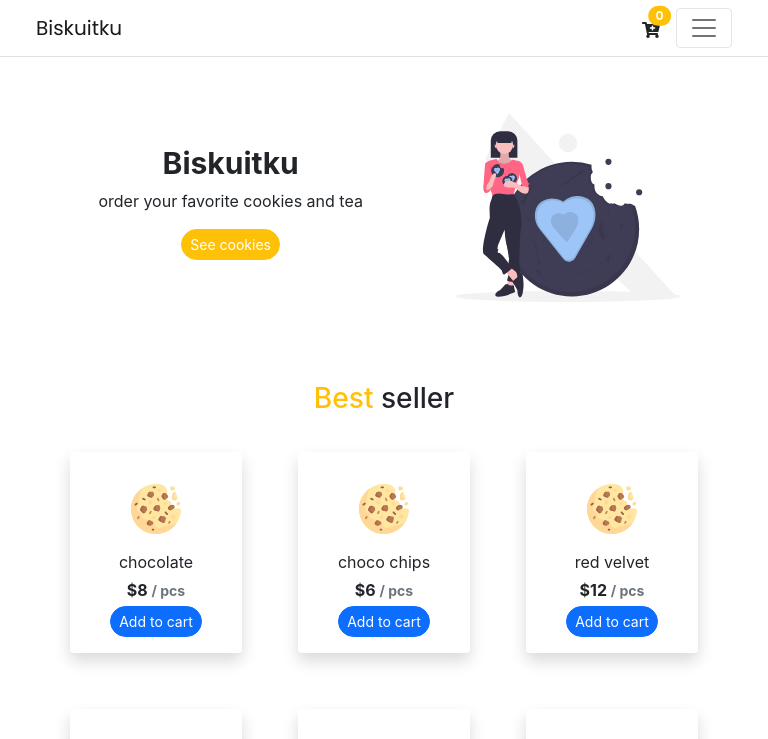
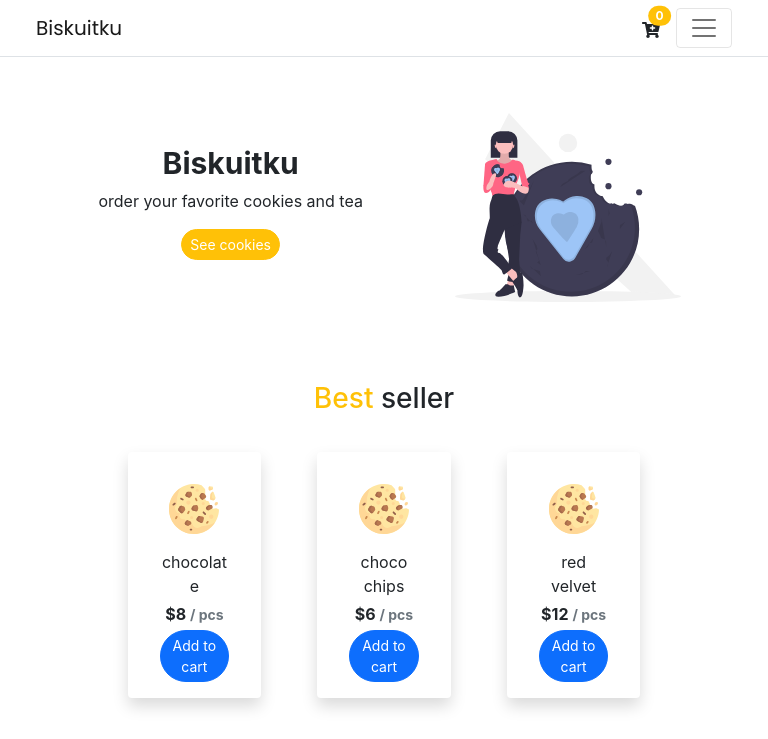
Before and after one commit to wandaaulia/redux-app, a React (Create React App) app: page /#/ in a window 768 px wide. Shown: the top 739 px of the page. Built offline with nearby package versions, Linux system fonts and the light colour scheme.

Commit message:
fix issue

```diff
--- a/src/App.css
+++ b/src/App.css
@@ -196,6 +196,10 @@
     width: 30%;
   }
 
+  .width-content-xl {
+    width: 80%;
+  }
+
 
 }
 
```
